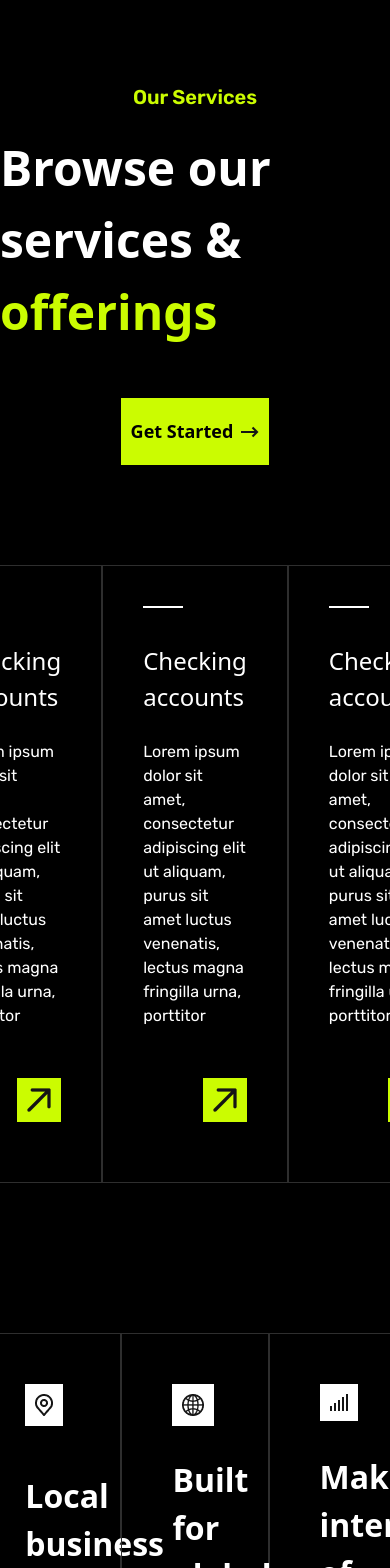
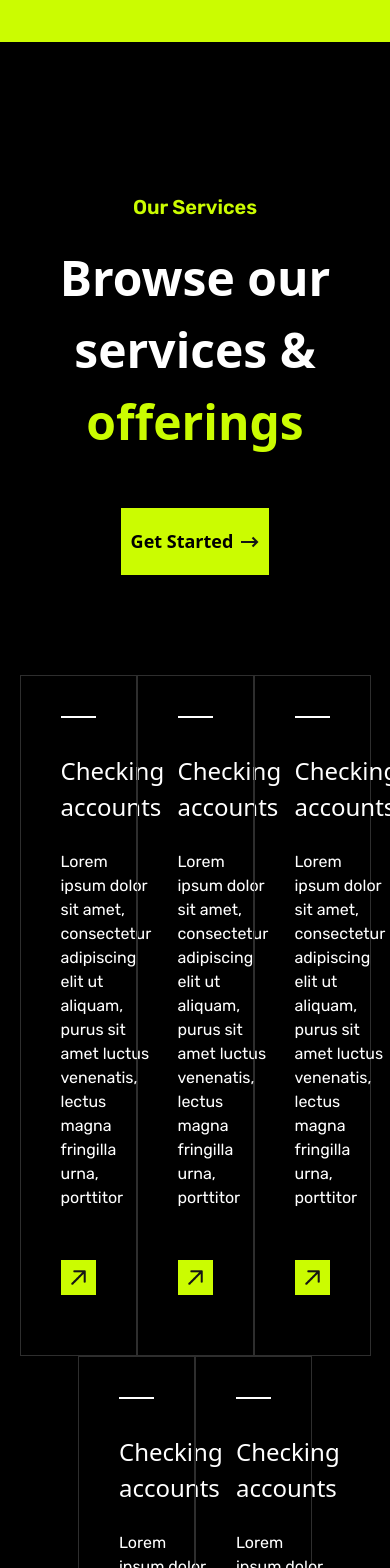
Before and after one commit to KarimElaskary/FinanceX, a React (Vite) app: page / in a window 390 px wide. Shown: the part 3380-4948 px from the top of the page. Built offline with nearby package versions, Linux system fonts and the light colour scheme; a web font is replaced by a local one.

Commit message:
First Commit

```diff
--- a/src/components/Hero.jsx
+++ b/src/components/Hero.jsx
@@ -21,7 +21,7 @@ const Hero = () => {
         <Button>Get Started</Button>
         </div>
       </div>
-      <div className='w-[300px] text-center mt-[70px] md-[0px] md:w-[720px]'>
+      <div className='w-[450px] text-center mt-[70px] md-[0px] md:w-[720px]'>
         <img src={hero} alt='hero' />
       </div>
     </div>
--- a/src/components/OurServices.jsx
+++ b/src/components/OurServices.jsx
@@ -41,12 +41,12 @@ const OurServices = () => {
       <h1 className='text-[20px] text-[#CBFC01] font-Rubik font-semibold mb-[20px]'>
         Our Services
       </h1>
-      <h1 className='text-[48px] font-Satoshi font-bold mb-[50px]'>
+      <h1 className='text-[48px] text-center font-Satoshi font-bold mb-[50px]'>
         Browse our services & <span className='text-[#CBFC01]'>offerings</span>
       </h1>
       <Button>Get Started</Button>
       <div className='mt-[100px]'>
-        <ul className='flex mb-[150px]'>
+        <ul className='flex flex-wrap justify-center mb-[150px]'>
           {data.map((card, i) => (
             <Card key={i} description={card.description} />
           ))}
```
